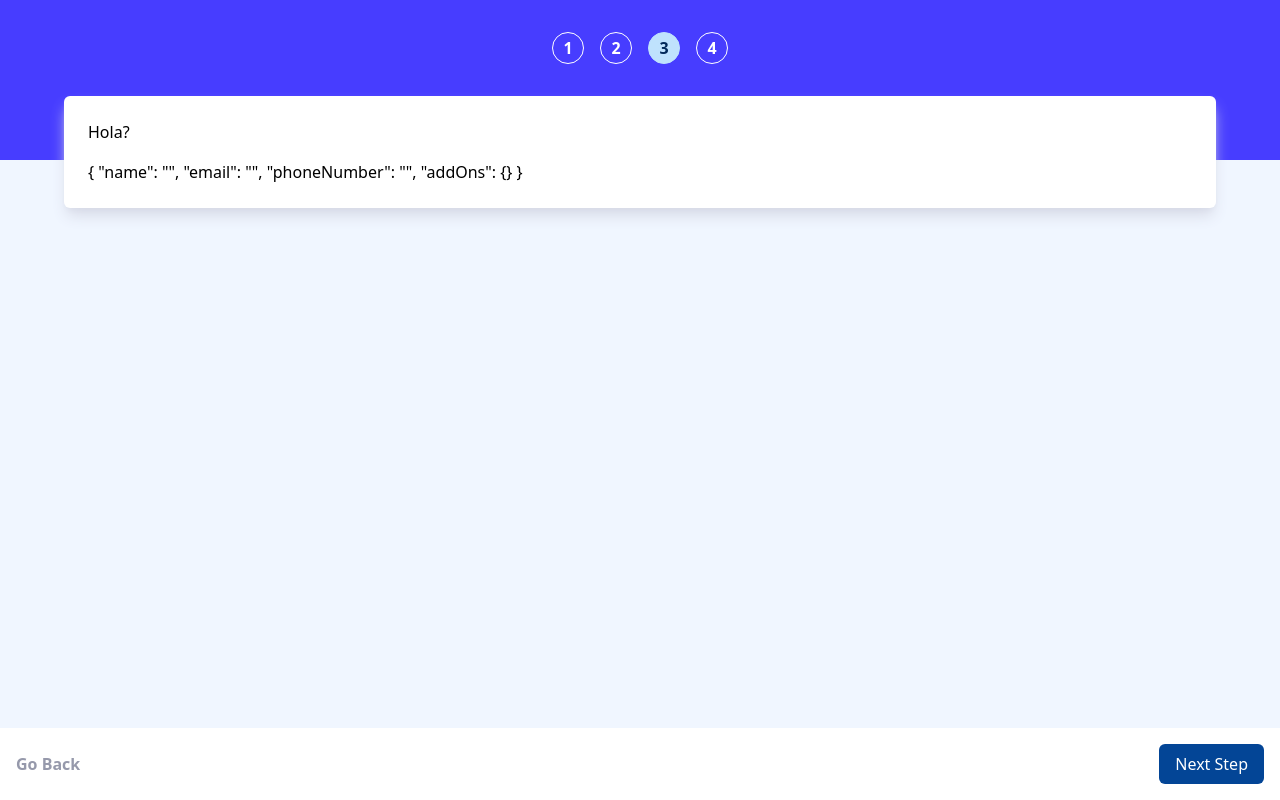
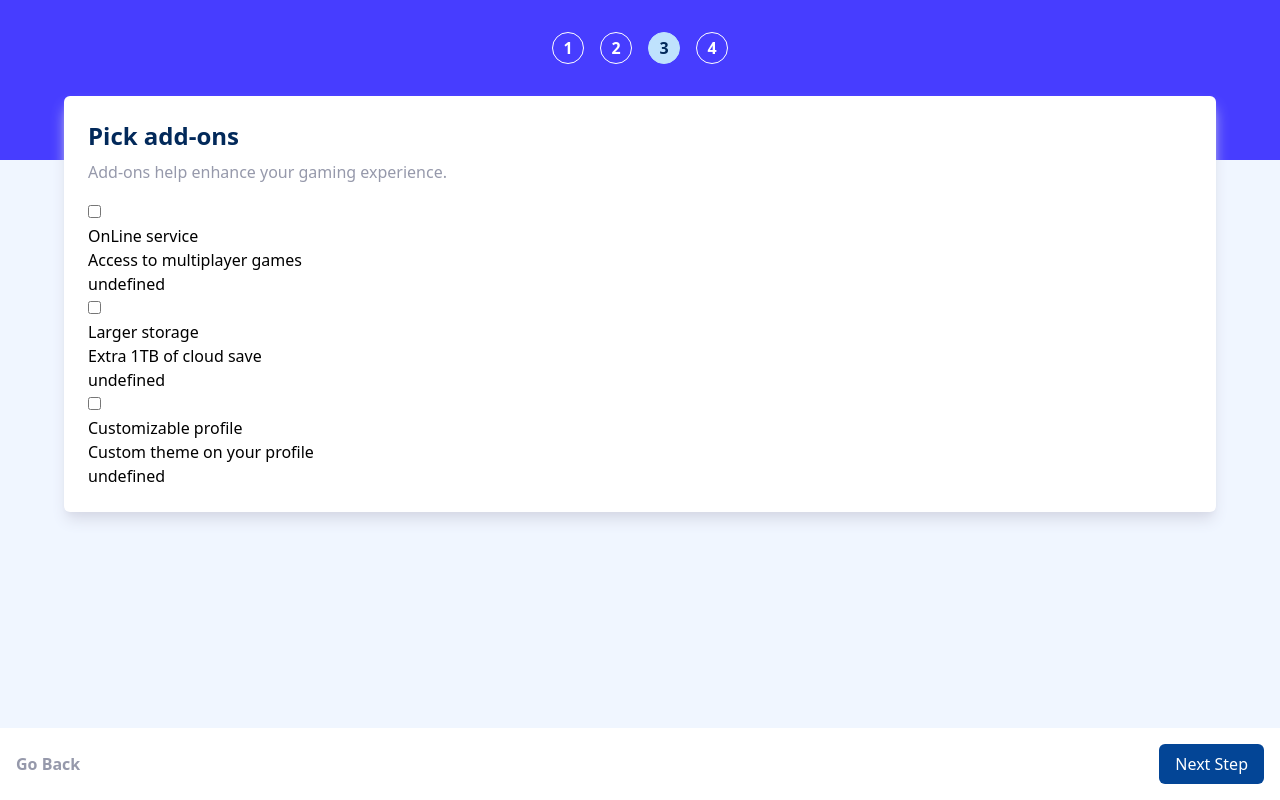
Before and after one commit to Kevin-Illu/multi-step-form, a SvelteKit app: page / in a window 1280 px wide. Both pictures are taken after a click on the button "Next Step". Built offline with nearby package versions, Linux system fonts and the light colour scheme.

Commit message:
FIX:persistent data between the second section

```diff
--- a/src/routes/steps.ts
+++ b/src/routes/steps.ts
@@ -7,6 +7,7 @@ import { UserInfoValidator } from "./../steps/UserInfo/validateForm";
 import SelectPlan from "./../steps/SelectPlan/index.svelte";
 import { SavePlan } from "./../steps/SelectPlan/SaveSelectionPlan";
 
+import AddOns from "./../steps/AddOns/index.svelte"
 import Other from "./../steps/Other.svelte";
 
 
@@ -34,7 +35,7 @@ export const Steps: ISteps = {
   },
   3: {
     title: "Add-Ons",
-    component: Other,
+    component: AddOns,
     formValidator: () => true,
     saveData: () => null,
   },
--- a/src/routes/store.ts
+++ b/src/routes/store.ts
@@ -7,7 +7,7 @@ const defaultUserData: UserInformation = {
   subscription: {
     price: 0,
     name: "",
-    type: ""
+    type: null,
   },
   addOns: {},
 };
--- a/src/routes/types.ts
+++ b/src/routes/types.ts
@@ -1,7 +1,6 @@
 type AddOnsType = {
   active: boolean;
-  pricePerMonth: number;
-  pricePerYear: number;
+  price: number;
 };
 
 type SubscriptionType = "monthly" | "yearly";
@@ -9,7 +8,7 @@ type SubscriptionType = "monthly" | "yearly";
 type Subscription = {
   price: number;
   name: string;
-  type: SubscriptionType;
+  type: SubscriptionType | null;
 };
 
 type UserInformation = {
--- /dev/null
+++ b/src/steps/AddOns/AddOnItem.svelte
@@ -0,0 +1,43 @@
+<script lang="ts">
+  import { UserData } from "../../routes/store";
+
+  export let AddOn: AddOn;
+  export let remove: any;
+  export let add: any;
+
+  let isChecked = false;
+
+  // let price =
+  //   ($UserData.subscription?.type === "monthly"
+  //     ? AddOn.price.month
+  //     : AddOn.price.year) || 0;
+
+  // $: {
+  //   isChecked ? add(finalAddon) : remove(finalAddon);
+  // }
+
+  // let finalAddon: { [key: string]: AddOnsType } = {
+  //   [AddOn.name]: {
+  //     active: isChecked,
+  //     price,
+  //   },
+  // };
+</script>
+
+<div>
+  <div>
+    <input type="checkbox" bind:checked={isChecked} />
+  </div>
+  <div>
+    <div>
+      <h3>{AddOn.name}</h3>
+      <p>{AddOn.description}</p>
+    </div>
+    <div>
+      {console.log($UserData)}
+    </div>
+    <!-- <div>
+      +${price}/{$UserData.subscription?.type === "monthly" ? "mo" : "yr"}
+    </div> -->
+  </div>
+</div>
--- /dev/null
+++ b/src/steps/AddOns/SaveAddOns.ts
@@ -0,0 +1,7 @@
+import { UserData } from "../../routes/store";
+
+export function SaveAddOns(data) {
+    UserData.update(uData => {
+        return uData
+    })
+}
--- /dev/null
+++ b/src/steps/AddOns/data.ts
@@ -0,0 +1,26 @@
+export const AddOns: AddOns = {
+  1: {
+    name: "OnLine service",
+    description: "Access to multiplayer games",
+    price: {
+      month: 1,
+      year: 10,
+    },
+  },
+  2: {
+    name: "Larger storage",
+    description: "Extra 1TB of cloud save",
+    price: {
+      month: 2,
+      year: 20,
+    },
+  },
+  3: {
+    name: "Customizable profile",
+    description: "Custom theme on your profile",
+    price: {
+      month: 2,
+      year: 20,
+    },
+  },
+};
--- /dev/null
+++ b/src/steps/AddOns/index.svelte
@@ -0,0 +1,45 @@
+<script lang="ts">
+  import { createEventDispatcher, onDestroy, onMount } from "svelte";
+  import Card from "../../components/Card.svelte";
+  import AddOnItem from "./AddOnItem.svelte";
+  import { AddOns } from "./data";
+
+  let addOns: any = [];
+
+  function addItem(addon: any) {
+    addOns.push(addon);
+  }
+
+  function removeItem(addon: any) {
+    const index = addOns.indexOf(addon);
+
+    if (index < 0) return
+
+    addOns.splice(index, 1);
+  }
+
+  let dispatch = createEventDispatcher();
+
+  onMount(() => {
+    dispatch("formsubmit", {
+      formdata: addOns,
+      errors: {},
+    });
+  });
+
+  onDestroy(() => {
+    dispatch = () => false;
+  });
+</script>
+
+<Card>
+  <div slot="header">
+    <h1 class="font-bold text-marine-blue text-2xl pb-2">Pick add-ons</h1>
+    <p class="text-cool-gray">Add-ons help enhance your gaming experience.</p>
+  </div>
+  <div slot="main">
+    {#each Object.entries(AddOns) as AddOn}
+      <AddOnItem AddOn={AddOn[1]} add={addItem} remove={removeItem} />
+    {/each}
+  </div>
+</Card>
--- /dev/null
+++ b/src/steps/AddOns/types.ts
@@ -0,0 +1,12 @@
+interface AddOn {
+  name: string;
+  description: string;
+  price: {
+    month: number;
+    year: number;
+  };
+}
+
+interface AddOns {
+  [id: number]: AddOn;
+}
--- a/src/steps/SelectPlan/SubscriptionItem.svelte
+++ b/src/steps/SelectPlan/SubscriptionItem.svelte
@@ -1,6 +1,7 @@
 <script lang="ts">
   import { createEventDispatcher, onDestroy } from "svelte";
 
+  export let handleSelection: (select: Subscription) => void;
   export let key: number;
   key = key + 1;
 
@@ -15,12 +16,6 @@
   $: isSelected = optionSelected === key;
 
   let dispatch = createEventDispatcher();
-  function handleSelection(selection: Subscription) {
-    dispatch("formsubmit", {
-      formData: selection,
-      errors: {},
-    });
-  }
 
   onDestroy(() => {
     dispatch = () => false;
@@ -35,11 +30,14 @@
   role="button"
   tabindex="0"
   on:click={() => {
-    handleSelection({
+    const selection = {
       name,
       price: SubscriptionValue.price[type],
       type,
-    });
+    };
+
+    console.log(selection);
+    handleSelection(selection);
 
     handleSelectionChange(key);
   }}
--- a/src/steps/SelectPlan/index.svelte
+++ b/src/steps/SelectPlan/index.svelte
@@ -1,4 +1,7 @@
 <script lang="ts">
+  import { createEventDispatcher, onMount } from "svelte";
+
+  import { UserData } from "../../routes/store";
   import Card from "../../components/Card.svelte";
   import { subscriptions } from "./data";
   import SubscriptionItem from "./SubscriptionItem.svelte";
@@ -11,6 +14,26 @@
   function handleSelect(key: number) {
     optionSelected = key;
   }
+
+  function handleSelection(selection: Subscription) {
+    dispatch("formsubmit", {
+      formData: selection,
+      errors: {},
+    });
+  }
+
+  let dispatch = createEventDispatcher();
+
+  onMount(() => {
+    if (!$UserData.subscription) {
+      const defaultSubscription = Object.entries(subscriptions)[0];
+      handleSelection({
+        type: "monthly",
+        name: defaultSubscription[0],
+        price: defaultSubscription[1].price.monthly,
+      });
+    }
+  });
 </script>
 
 <Card>
@@ -26,6 +49,7 @@
     <div class="flex flex-col gap-3">
       {#each Object.entries(subscriptions) as s, i}
         <SubscriptionItem
+          {handleSelection}
           {optionSelected}
           handleSelectionChange={handleSelect}
           subscription={s}
```
